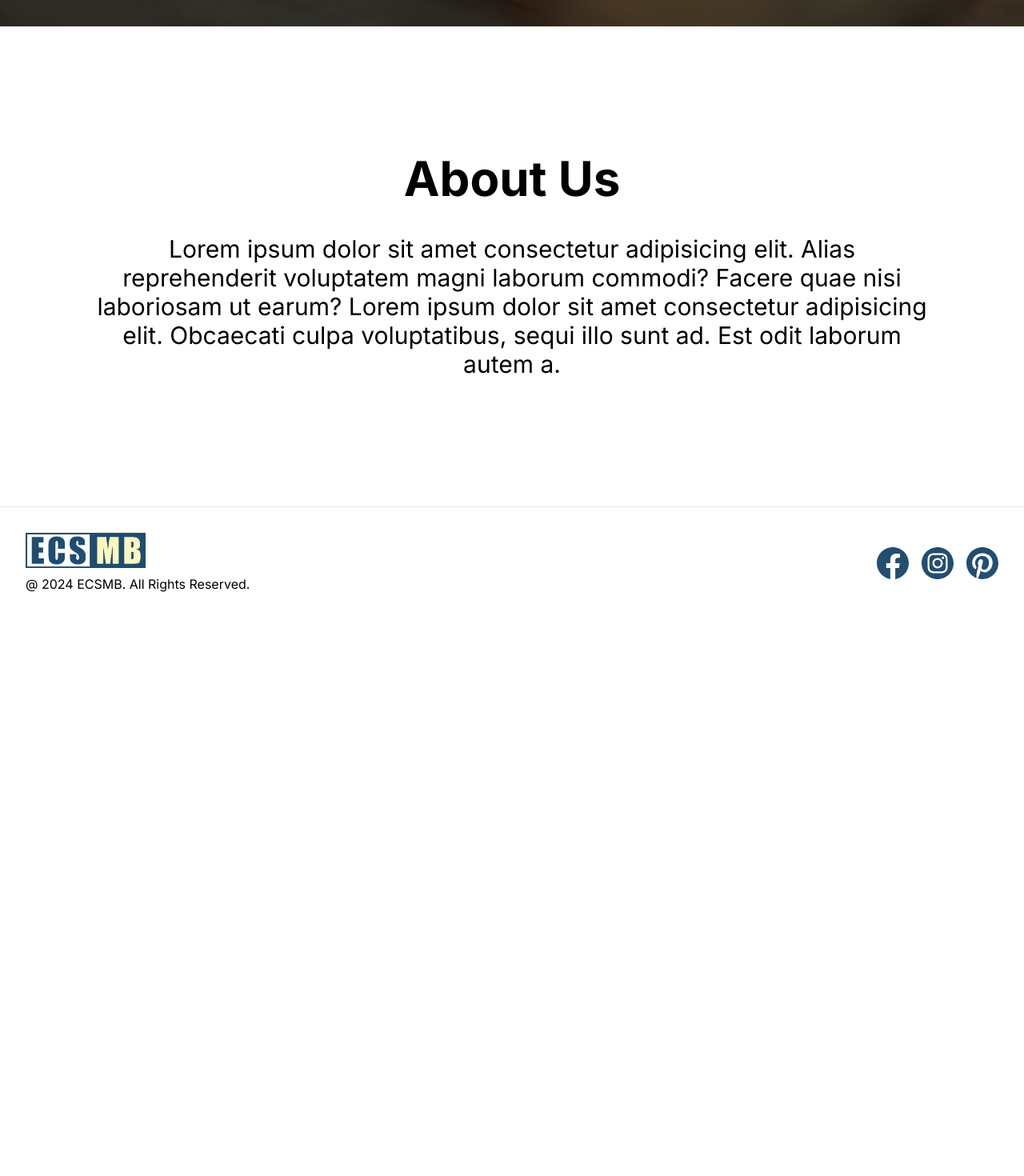
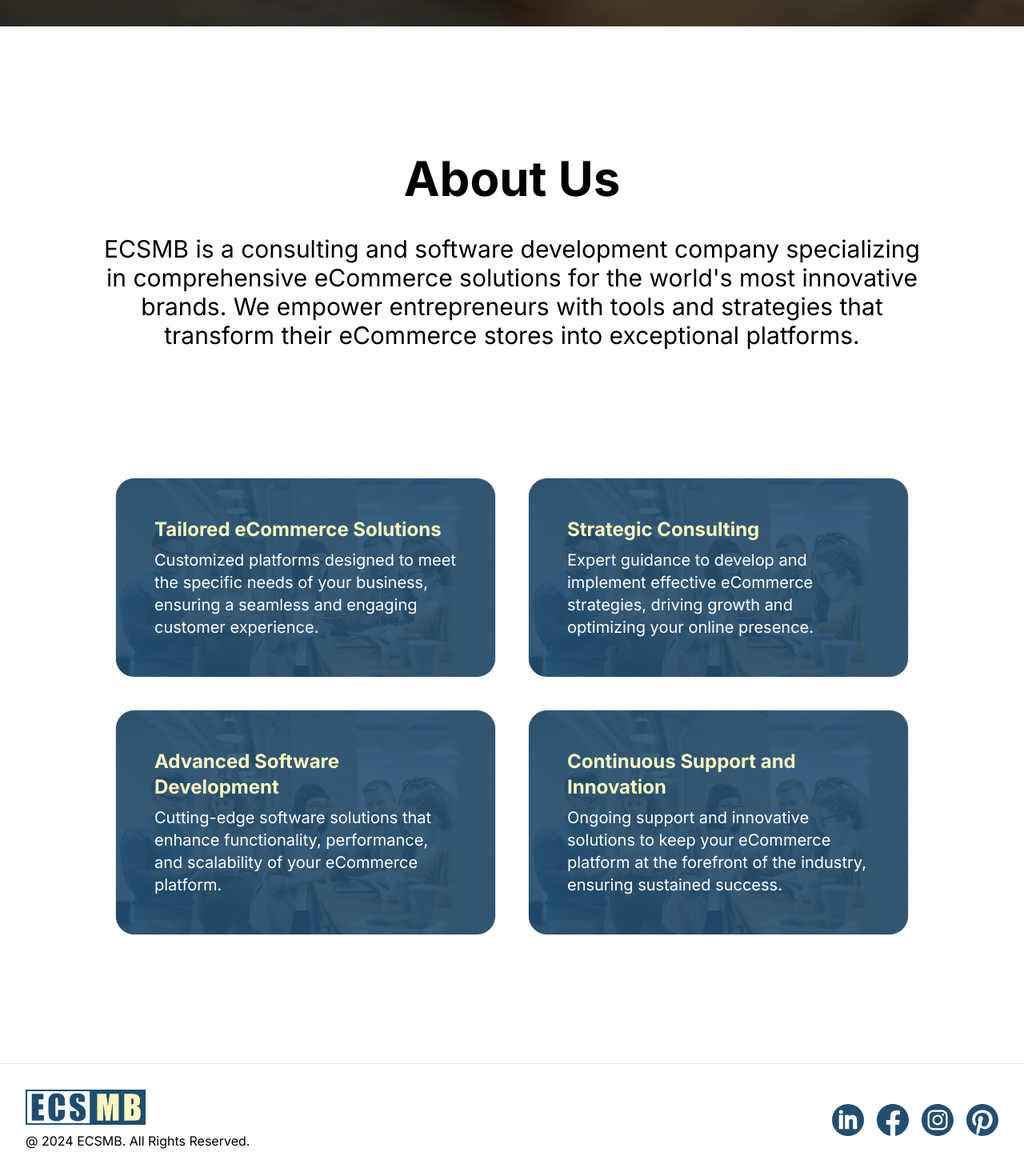
Before and after one commit to MilosBogicevic/nextjs-website, a Next.js app: page / in a window 1280 px wide. Shown: the part 767-2237 px from the top of the page at 80% size. Before the commit the page ends 1541 px from the top, so only its background shows below. Built offline with nearby package versions, Linux system fonts and the light colour scheme.

Commit message:
Spacer component created. InfoSectionBelowHero renamed to InfoGrid and styling changes added. Improved responsiveness of the Header component. LinkedIn icon added to the footer. AboutSection component created. Data for InfoCards created.

```diff
--- /dev/null
+++ b/src/app/data/info-grid.json
@@ -0,0 +1,22 @@
+[
+  {
+    "title": "Tailored eCommerce Solutions",
+    "content": "Customized platforms designed to meet the specific needs of your business, ensuring a seamless and engaging customer experience.",
+    "image": "/hero-image-4.jpg"
+  },
+  {
+    "title": "Strategic Consulting",
+    "content": "Expert guidance to develop and implement effective eCommerce strategies, driving growth and optimizing your online presence.",
+    "image": "/hero-image-4.jpg"
+  },
+  {
+    "title": "Advanced Software Development",
+    "content": "Cutting-edge software solutions that enhance functionality, performance, and scalability of your eCommerce platform.",
+    "image": "/hero-image-4.jpg"
+  },
+  {
+    "title": "Continuous Support and Innovation",
+    "content": "Ongoing support and innovative solutions to keep your eCommerce platform at the forefront of the industry, ensuring sustained success.",
+    "image": "/hero-image-4.jpg"
+  }
+]
--- a/src/app/page.tsx
+++ b/src/app/page.tsx
@@ -1,7 +1,9 @@
 import Hero from "@/components/Hero";
 import homeImg from "/public/hero-image-1.jpg";
-import InfoSectionBelowHero from "@/components/InfoSectionBelowHero";
+import AboutSection from "@/components/AboutSection";
 import { Metadata } from "next";
+import InfoGrid from "@/components/InfoGrid";
+import Spacer from "@/components/Spacer";
 
 export const metadata: Metadata = {
   title: "ECSMB - High-Performance eCommerce solutions",
@@ -16,14 +18,14 @@ export default function Home() {
         imgAlt="Hero image for home page"
         title="Innovative eCommerce Solutions for Maximum Impact."
       />
-      <InfoSectionBelowHero
+      <Spacer height="h-20 md:h-40" />
+      <AboutSection
         title="About Us"
-        text="Lorem ipsum dolor sit amet consectetur adipisicing elit. Alias
-          reprehenderit voluptatem magni laborum commodi? Facere quae nisi
-          laboriosam ut earum? Lorem ipsum dolor sit amet consectetur
-          adipisicing elit. Obcaecati culpa voluptatibus, sequi illo sunt ad.
-          Est odit laborum autem a."
+        text="ECSMB is a consulting and software development company specializing in comprehensive eCommerce solutions for the world's most innovative brands. We empower entrepreneurs with tools and strategies that transform their eCommerce stores into exceptional platforms."
       />
+      <Spacer height="h-20 md:h-40" />
+      <InfoGrid />
+      <Spacer height="h-20 md:h-40" />
     </>
   );
 }
--- /dev/null
+++ b/src/components/AboutSection.tsx
@@ -0,0 +1,15 @@
+interface AboutSectionProps {
+  title: string;
+  text: string;
+}
+
+export default function AboutSection(props: AboutSectionProps) {
+  return (
+    <>
+      <div className="px-4 md:px-20 flex justify-center items-center flex-col max-w-[1200px] mx-auto gap-y-10">
+        <h2 className="font-bold text-3xl md:text-6xl">{props.title}</h2>
+        <p className="text-xl md:text-3xl text-center">{props.text}</p>
+      </div>
+    </>
+  );
+}
--- a/src/components/Footer.tsx
+++ b/src/components/Footer.tsx
@@ -1,6 +1,7 @@
 import Image from "next/image";
 import Link from "next/link";
 import Logo from "/public/logo.svg";
+import LinkedinIcon from "/public/ecsmb-linkedin.svg";
 import InstagramIcon from "/public/ecsmb-instagram.svg";
 import FacebookIcon from "/public/ecsmb-facebook.svg";
 import PinterestIcon from "/public/ecsmb-pinterest.svg";
@@ -19,9 +20,20 @@ export default function Footer() {
               className="transition-transform hover:scale-105"
             />
           </Link>
-          <p className="mt-2 text-center md:text-left">@ 2024 ECSMB. All Rights Reserved.</p>
+          <p className="mt-2 text-center md:text-left">
+            @ 2024 ECSMB. All Rights Reserved.
+          </p>
         </div>
         <div className="flex space-x-4">
+          <Link href="https://www.linkedin.com/company/ecmsb">
+            <Image
+              src={LinkedinIcon}
+              alt="ECSMB Facebook page"
+              width={40}
+              height={40}
+              className="transition-transform hover:scale-105"
+            />
+          </Link>
           <Link href="https://www.facebook.com">
             <Image
               src={FacebookIcon}
--- a/src/components/Header.tsx
+++ b/src/components/Header.tsx
@@ -15,13 +15,13 @@ export default function Header() {
 
   const closeMenu = () => {
     setIsMenuOpen(false);
-  }
+  };
 
   const pathname = usePathname();
 
   return (
     <div className="w-full absolute bg-white z-10">
-      <nav className="container relative flex flex-col md:flex-row justify-between items-center mx-auto p-8 gap-y-8">
+      <nav className="container relative flex flex-col md:flex-row justify-between items-center mx-auto p-8">
         <div className="flex w-full md:w-auto justify-between gap-x-8">
           <Link href="/" onClick={closeMenu}>
             <Image
@@ -43,28 +43,39 @@ export default function Header() {
           </div>
         </div>
         <div
-          className={`flex flex-col items-center sm:flex-row gap-x-8 gap-y-4 text-xl text-primary font-bold ${
-            isMenuOpen ? "flex" : "hidden"
-          } md:flex`}
+          className={`flex flex-col items-center sm:flex-row gap-x-8 gap-y-4 text-xl text-primary font-bold transition-all duration-500 ease-in-out overflow-hidden ${
+            isMenuOpen ? "max-h-screen opacity-100 mt-8" : "max-h-0 opacity-0"
+          } md:max-h-none md:opacity-100 md:flex`}
         >
           <Link
             href="/what-we-do"
-            className={pathname === "/what-we-do" ? "border-b-2 border-primary" : "border-b-2 border-transparent hover:border-b-2 hover:border-primary"}
-
+            className={
+              pathname === "/what-we-do"
+                ? "border-b-2 border-primary"
+                : "border-b-2 border-transparent hover:border-b-2 hover:border-primary"
+            }
             onClick={closeMenu}
           >
             what we do
           </Link>
           <Link
             href="/who-we-are"
-            className={pathname === "/who-we-are" ? "border-b-2 border-primary" : "border-b-2 border-transparent hover:border-b-2 hover:border-primary"}
+            className={
+              pathname === "/who-we-are"
+                ? "border-b-2 border-primary"
+                : "border-b-2 border-transparent hover:border-b-2 hover:border-primary"
+            }
             onClick={closeMenu}
           >
             who we are
           </Link>
           <Link
             href="/contact"
-            className={`border-2 border-primary px-4 py-2 ${pathname === "/contact" ? "bg-secondary text-primary" : "bg-primary text-secondary hover:bg-primary-light transition-transform"}`}
+            className={`border-2 border-primary px-4 py-2 ${
+              pathname === "/contact"
+                ? "bg-secondary text-primary"
+                : "bg-primary text-secondary hover:bg-primary-light transition-transform"
+            }`}
             onClick={closeMenu}
           >
             let&apos;s talk
--- /dev/null
+++ b/src/components/InfoGrid.tsx
@@ -0,0 +1,28 @@
+import React from "react";
+import InfoGridData from "@/app/data/info-grid.json";
+
+export default function InfoGrid() {
+  return (
+    <div className="flex justify-center">
+      <div className="grid grid-cols-1 md:grid-cols-2 gap-10 max-w-screen-lg w-full px-4">
+        {InfoGridData.map((el, index) => (
+          <div
+            key={index}
+            className="relative border border-gray-200 rounded-3xl overflow-hidden transition-transform ease-in-out hover:scale-105"
+            style={{
+              backgroundImage: `url(${el.image})`,
+              backgroundSize: "cover",
+              backgroundPosition: "center",
+            }}
+          >
+            <div className="absolute inset-0 bg-primary opacity-90"></div>
+            <div className="relative p-8 md:p-12">
+              <h2 className="text-2xl font-bold text-secondary">{el.title}</h2>
+              <p className="mt-2 text-xl text-white">{el.content}</p>
+            </div>
+          </div>
+        ))}
+      </div>
+    </div>
+  );
+}
--- a/src/components/InfoSectionBelowHero.tsx
+++ /dev/null
@@ -1,15 +0,0 @@
-interface InfoSectionProps {
-  title: string;
-  text: string;
-}
-
-export default function InfoSection(props: InfoSectionProps) {
-  return (
-    <>
-      <div className="py-40 px-20 flex justify-center items-center flex-col max-w-[1200px] mx-auto gap-y-10">
-        <h2 className="font-bold text-6xl">{props.title}</h2>
-        <p className="text-3xl text-center">{props.text}</p>
-      </div>
-    </>
-  );
-}
--- /dev/null
+++ b/src/components/Spacer.tsx
@@ -0,0 +1,11 @@
+import React from "react";
+
+interface SpacerProps {
+  height: string;
+}
+
+const Spacer: React.FC<SpacerProps> = (prop) => {
+  return <div className={`${prop.height}`}></div>;
+};
+
+export default Spacer;
```
Also changed, not shown: public/ecsmb-linkedin.svg (added).
